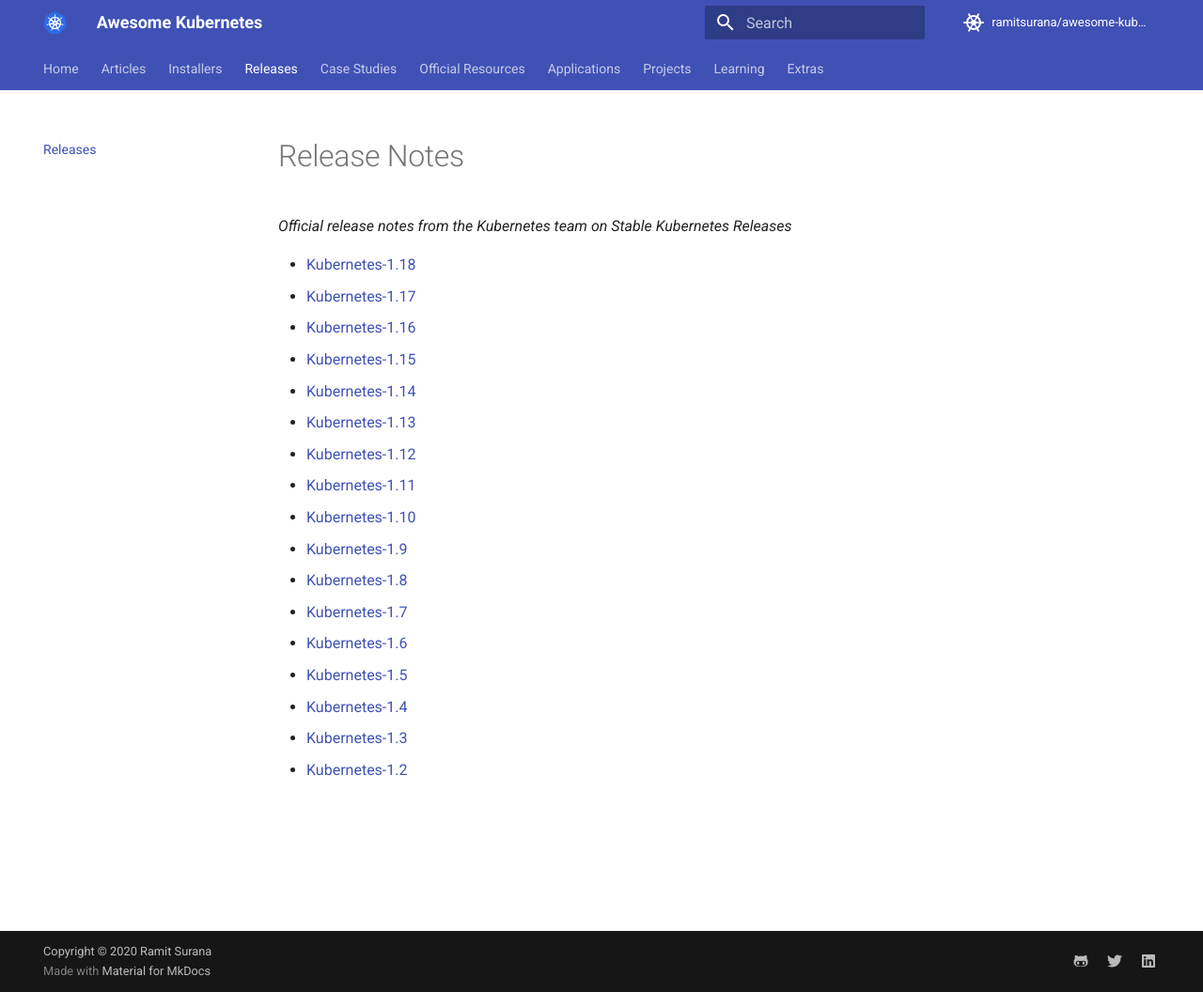
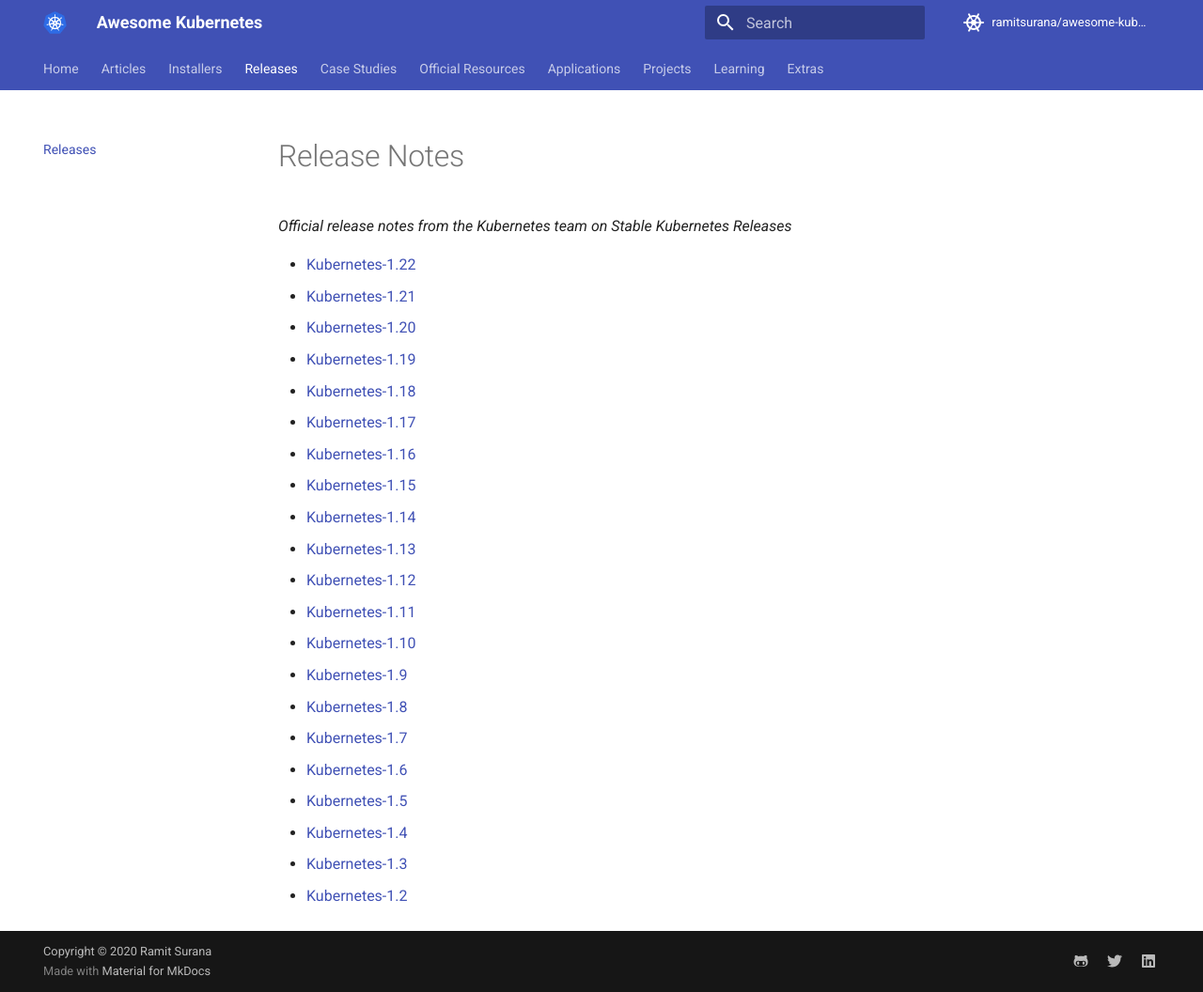
Before and after one commit to topstar920707/awesome-kubernetes, an MkDocs documentation site: the page built from docs/releases.md, in a window 1280 px wide and 1056 px high. Shown: the whole window at 94% size. Built offline with MkDocs 1.6.1 and Material for MkDocs 9.7.7, drawn with Linux system fonts in a browser that asks for light colours; comment, search, counter and statistics services are not loaded.

Commit message:
Update releases.md (#673)

```diff
--- a/docs/releases.md
+++ b/docs/releases.md
@@ -3,6 +3,10 @@ Release Notes
 
 *Official release notes from the Kubernetes team on Stable Kubernetes Releases*
 
+* [Kubernetes-1.22](https://github.com/kubernetes/kubernetes/blob/master/CHANGELOG/CHANGELOG-1.22.md)
+* [Kubernetes-1.21](https://github.com/kubernetes/kubernetes/blob/master/CHANGELOG/CHANGELOG-1.21.md)
+* [Kubernetes-1.20](https://github.com/kubernetes/kubernetes/blob/master/CHANGELOG/CHANGELOG-1.20.md)
+* [Kubernetes-1.19](https://github.com/kubernetes/kubernetes/blob/master/CHANGELOG/CHANGELOG-1.19.md)
 * [Kubernetes-1.18](https://github.com/kubernetes/kubernetes/blob/master/CHANGELOG/CHANGELOG-1.18.md)
 * [Kubernetes-1.17](https://github.com/kubernetes/kubernetes/blob/master/CHANGELOG/CHANGELOG-1.17.md)
 * [Kubernetes-1.16](https://github.com/kubernetes/kubernetes/blob/master/CHANGELOG/CHANGELOG-1.16.md)
```
